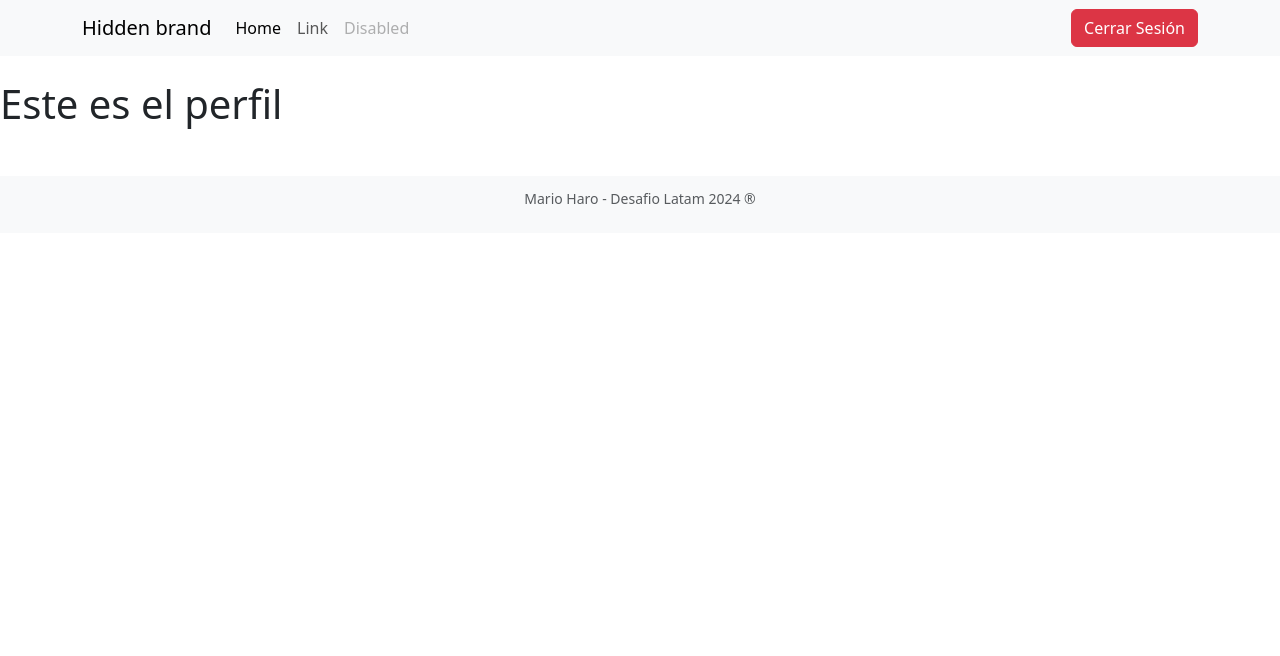
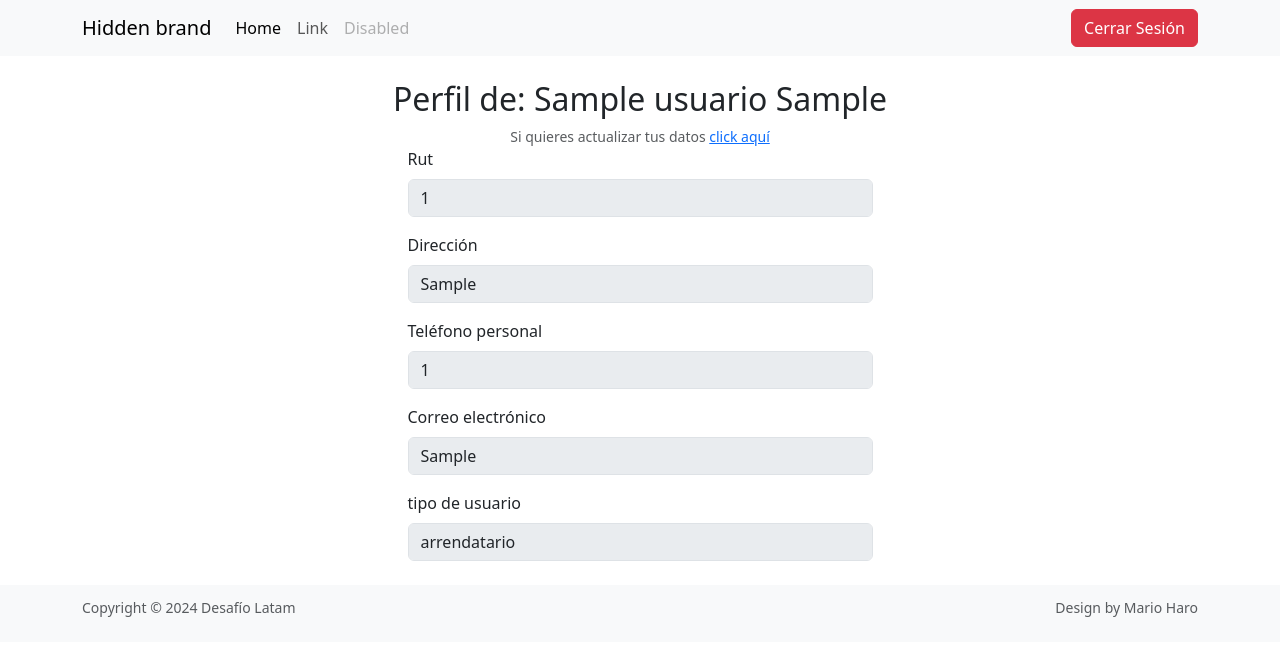
Before and after one commit to marioharo/airebnb, a Django app: page /perfil in a window 1280 px wide. Shown: the top 656 px of the page. Run offline with Django 5.2, Linux system fonts and the light colour scheme; a user stored in the database is signed in; tables that the repository leaves empty hold one stand-in row (values such as "Sample post").

Commit message:
hito3: punto 1 terminado

```diff
--- a/core/templates/exito.html
+++ b/core/templates/exito.html
@@ -1 +1,5 @@
-<h2>Registro satisfactorio</h2>
+{% block content %}
+<h2>Usuario creado con éxito</h2>
+<a href="{% url "actualizar_usuario" %}" class='btn'>Completa tus datos de registro</a>
+<div class="text-center form-text"><a href="{% url "perfil" %}" class="btn-primary">Ir a mi perfil</a></div>
+{% endblock content %}
--- a/core/templates/footer.html
+++ b/core/templates/footer.html
@@ -1,5 +1,6 @@
-<div class="container-fluid bg-body-tertiary mt-5">
-    <div class="container py-2">
-        <p class="text-center form-text fw-lighter">Mario Haro - Desafio Latam 2024 ®</p>
+<div class="container-fluid bg-body-tertiary mt-4">
+    <div class="container py-2 d-flex justify-content-between">
+        <p class="form-text fw-lighter">Copyright © 2024 Desafío Latam</p>
+        <p class="form-text fw-lighter">Design by Mario Haro</p>
     </div>
 </div>
--- a/core/templates/perfil.html
+++ b/core/templates/perfil.html
@@ -1,4 +1,29 @@
 {% extends "base.html" %}
 {% block content %}
-<h1>Este es el perfil</h1>
+<div class="container">
+    <h2 class='text-center'>Perfil de: <span>{{ usuario.nombre }} {{ usuario.apellido}}</span></h2>
+    <div class='col-8 col-md-7 col-lg-6 col-xl-5 mx-auto'>
+        <div class="text-center form-text">Si quieres actualizar tus datos <a href="{% url "actualizar_usuario" %}" class="btn-primary">click aquí</a></div>
+        <div class="mb-3">
+            <label class="form-label">Rut</label>
+            <input class="form-control" type="text" value="{{ usuario.rut }}" disabled>
+        </div>
+        <div class="mb-3">
+            <label class="form-label">Dirección</label>
+            <input class="form-control" type="text" value="{{ usuario.direccion }}" disabled>
+        </div>
+        <div class="mb-3">
+            <label class="form-label">Teléfono personal</label>
+            <input class="form-control" type="text" value="{{ usuario.telefono_personal }}" disabled>
+        </div>
+        <div class="mb-3">
+            <label class="form-label">Correo electrónico</label>
+            <input class="form-control" type="text" value="{{ usuario.correo_electronico }}" disabled>
+        </div>
+        <div class="mb-3">
+            <label class="form-label">tipo de usuario</label>
+            <input class="form-control" type="text" value="{{ usuario.tipo_usuario }}" disabled>
+        </div>
+    </div>
+</div>
 {% endblock content %}
--- a/core/views.py
+++ b/core/views.py
@@ -1,5 +1,6 @@
 from django.shortcuts import render, redirect
 from django.http import HttpResponse
+#from django.forms import forms
 from .models import Usuario, Comuna, Inmueble
 from .utilities import cleaned_data
 from django.contrib.auth.models import User
@@ -15,7 +16,10 @@ def crear_usuario(request):
         return render(request, 'crear_usuario.html')
     else:
         # método para crear un usuario de django
-        if request.POST['password'] == request.POST['password_repeat']:
+        if request.POST['password'] != request.POST['password_repeat']:
+            # raise forms.ValidationError('contraseñas no coinciden')
+            return HttpResponse('contraseñas no coinciden')
+        else:
             user = User.objects.create_user(
                 username = request.POST['username'],
                 password = request.POST['password'],
@@ -26,29 +30,40 @@ def crear_usuario(request):
                 rut = request.POST['rut'],
             )
             return redirect('exito')
-        else:
-            return HttpResponse('Contraseñas no coinciden, intentelo de nuevo')
 
 
+@login_required
 def exito(request):
     return render(request, 'exito.html')
 
-
+@login_required
 def perfil(request):
-    return render(request, 'perfil.html', {})
+    user = request.user
+    usuario = usuario = Usuario.objects.get(user = user)
+    return render(request, 'perfil.html', {'usuario':usuario})
 
 # b. actualizar sus datos
 # c. poder identificarse como arrendatario o como arrendador
 @login_required
-def actualizar_user(request):
+def actualizar_usuario(request):
     user = request.user
-    usuario = Usuario.objects.get(user = user)
-    if request.method == 'POST':
+    usuario = Usuario.objects.filter(user = user)
+    if request.method == 'GET':
+        usuario_nombre = Usuario.objects.get(user = user)
+        context = {
+            'usuario' : usuario,
+            'usuario_nombre' : usuario_nombre,
+            }
+        return render(request, 'actualizar_usuario.html', context)
+    else:
+        # método para modificar un usuario
+        # if request.POST['password'] == request.POST['raw_password']:
+        #     User.set_password('password', 'raw_password')
+        # else:
+        #     return HttpResponse('contraseñas no coinciden')
         data = cleaned_data(request.POST) | {'user':user}
         usuario.update(**data)
         return redirect('perfil')
-    else:
-        return render(request, 'perfil.html', {'usuario' : usuario})
 
 
 def inmueble_comuna(request):
--- a/m7django/urls.py
+++ b/m7django/urls.py
@@ -21,9 +21,10 @@ from core import views as core_views
 urlpatterns = [
     path('admin/', admin.site.urls),
     path('', core_views.index, name='index'),
-    path('perfil', core_views.perfil, name='perfil'),
     path('crear_usuario', core_views.crear_usuario, name='crear_usuario'),
     path('exito/', core_views.exito, name='exito'),
+    path('accounts/', include('django.contrib.auth.urls')), # vistas para el login
+    path('perfil', core_views.perfil, name='perfil'),
+    path('actualizar_usuario', core_views.actualizar_usuario, name='actualizar_usuario'),
 
-    path('accounts/', include('django.contrib.auth.urls')), # vistas para el login
 ]
```
Also changed, not shown: core/templates/actualizar_usuario.html (added, +44 -0 lines).
